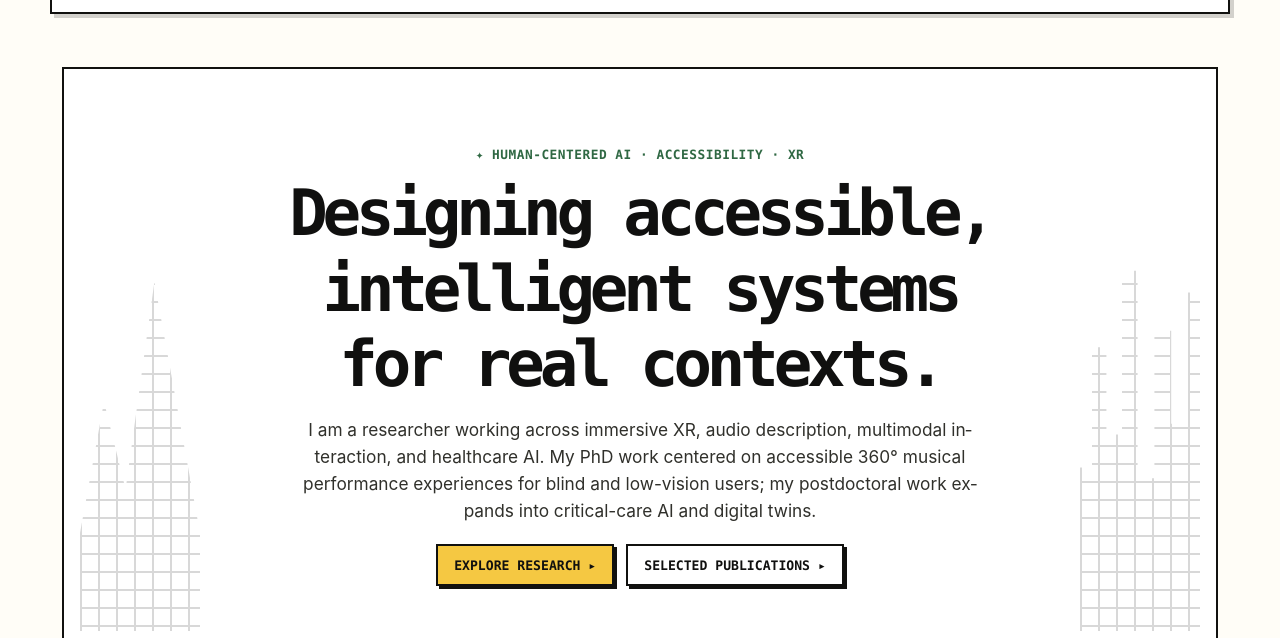
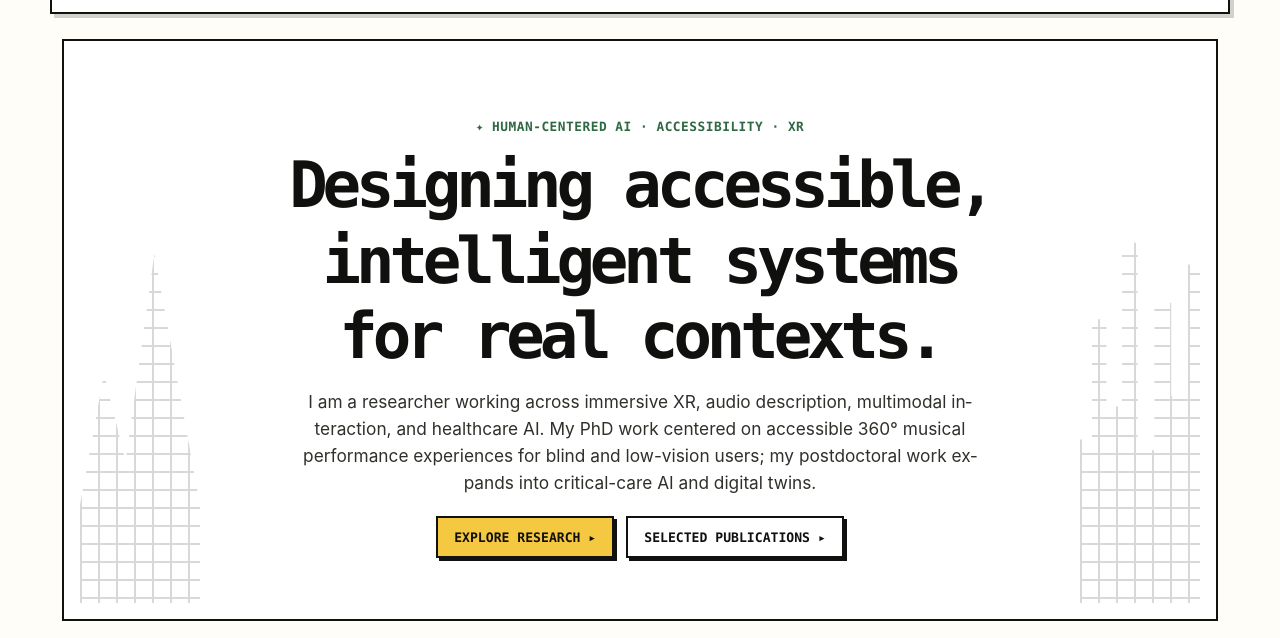
Before and after one commit to khang4dang/khang4dang.github.io, a plain HTML site: page index.html in a window 1280 px wide. Shown: the part 83-721 px from the top of the page. Drawn offline with Linux system fonts and the light colour scheme.

Commit message:
Update visuals

```diff
--- a/assets/css/styles.css
+++ b/assets/css/styles.css
@@ -856,7 +856,7 @@ footer {
 /* True fixed header correction: stays visible for the whole page, not just within the wrapper. */
 :root { --fixed-header-height: 104px; }
 html { scroll-padding-top: calc(var(--fixed-header-height) + 18px); }
-.shell { padding-top: calc(var(--fixed-header-height) + 1rem) !important; }
+.shell { padding-top: calc(var(--fixed-header-height) - .75rem) !important; }
 .site-header {
   position: fixed !important;
   top: .75rem !important;
```
